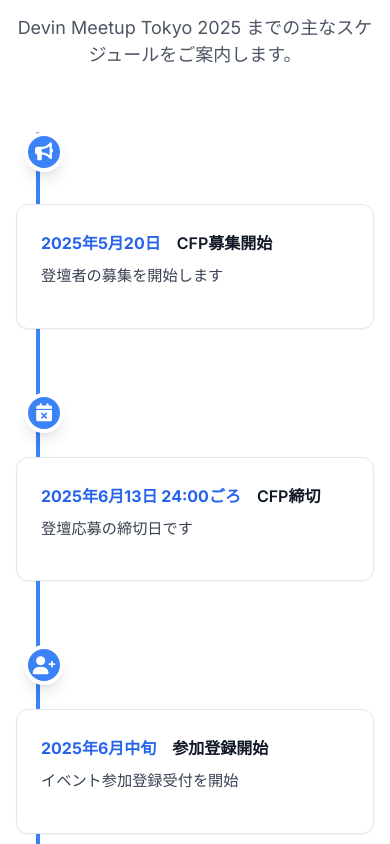
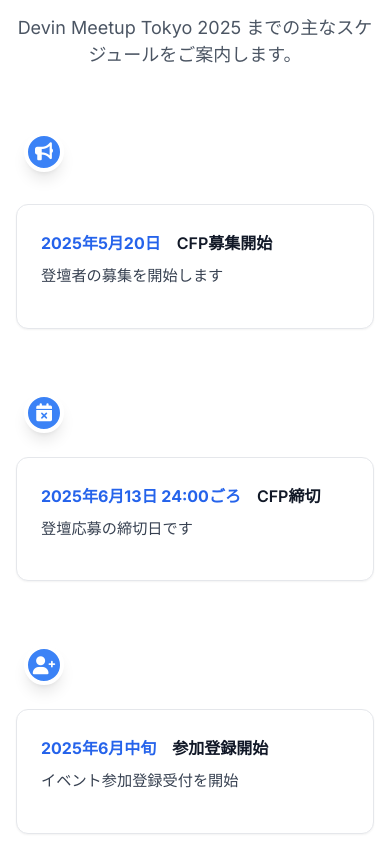
Before and after one commit to fumiya-kume/dmt, a plain HTML site: page index.html in a window 390 px wide. Shown: the part 3240-4084 px from the top of the page. Drawn offline with nearby package versions, Linux system fonts and the light colour scheme.

Commit message:
Update index.html
Co-authored-by: coderabbitai[bot] <136622811+coderabbitai[bot]@users.noreply.github.com>

```diff
--- a/index.html
+++ b/index.html
@@ -1331,7 +1331,7 @@
         </div>
         <div class="relative">
           <!-- 縦棒（タイムライン全体） -->
-          <div class="absolute left-5 top-0 bottom-0 w-1 bg-blue-500 rounded-full" style="z-index:0;"></div>
+          <div class="absolute left-5 top-0 bottom-0 w-1 bg-blue-500 rounded-full hidden sm:block" style="z-index:0;"></div>
           <div class="space-y-16">
             <!-- 1. CFP募集開始 -->
             <div class="relative flex items-start">
```
